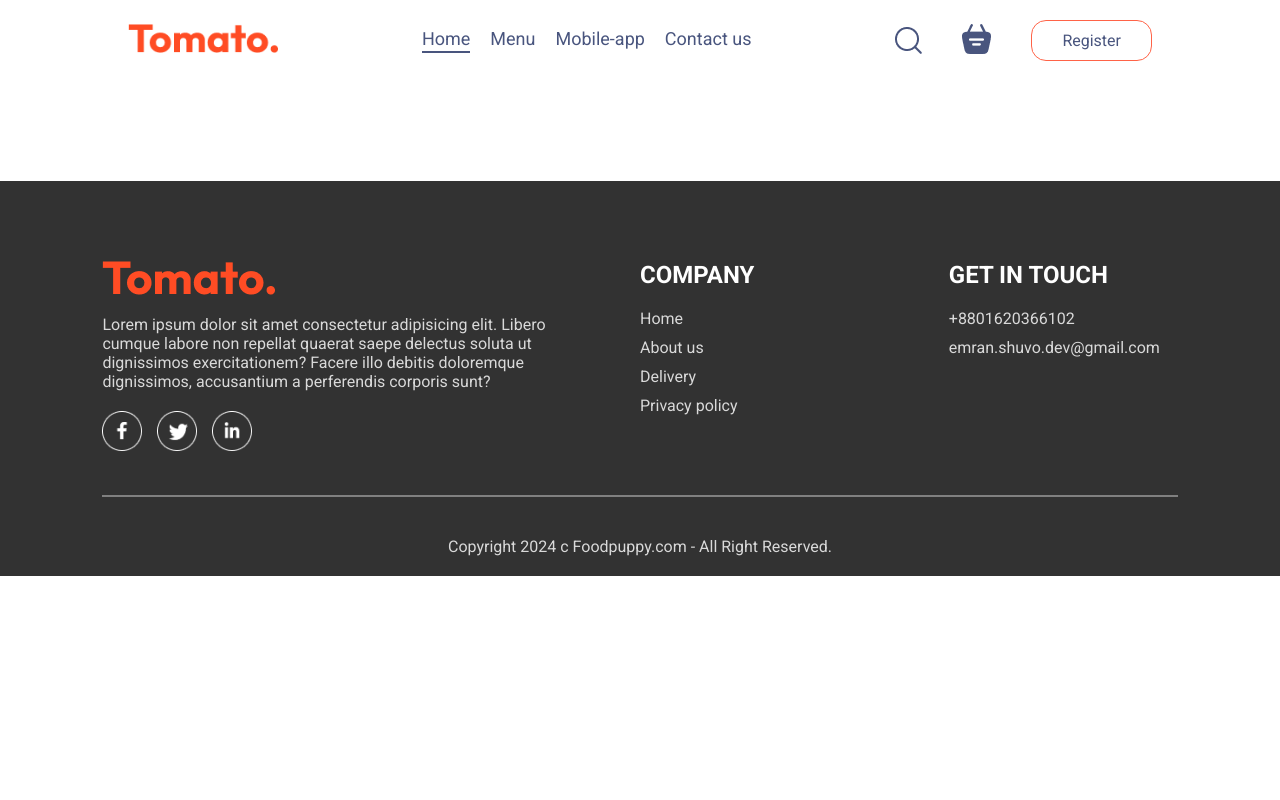
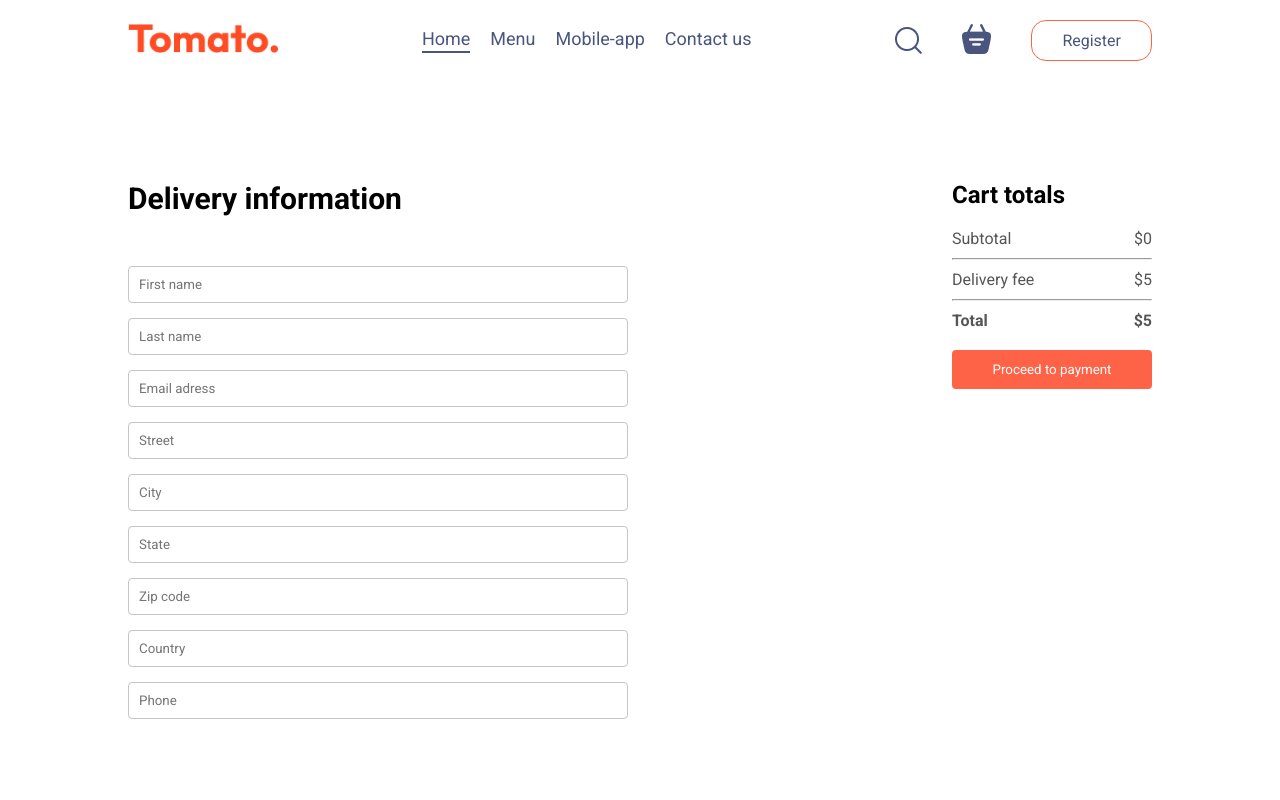
Before and after one commit to Emranhossainshuvo/food-puppy, a React (Vite) app: page /order in a window 1280 px wide. Shown: the top 800 px of the page. Built offline with nearby package versions, Linux system fonts and the light colour scheme.

Commit message:
placeorder basic html structure created

```diff
--- a/src/pages/Cart/Cart.jsx
+++ b/src/pages/Cart/Cart.jsx
@@ -1,10 +1,13 @@
 import { useContext } from "react";
 import "./Cart.css"
 import { StoreContext } from "../../context/StoreContext";
+import { useNavigate } from "react-router-dom";
 
 const Cart = () => {
 
-    const { cartItems, food_list, removeFromCart, getTotalCartAmount } = useContext(StoreContext)
+    const { cartItems, food_list, removeFromCart, getTotalCartAmount } = useContext(StoreContext);
+
+    const navigate = useNavigate();
 
     return (
         <div className="cart">
@@ -56,7 +59,7 @@
                             <b>${getTotalCartAmount()+5}</b>
                         </div>
                     </div>
-                    <button>Proceed to checkout</button>
+                    <button onClick={()=>navigate("/order")}>Proceed to checkout</button>
                 </div>
                 <div className="cart-promocode">
                     <div>
--- a/src/pages/PlaceOrder/PlaceOrder.css
+++ b/src/pages/PlaceOrder/PlaceOrder.css
@@ -0,0 +1,31 @@
+.place-order{
+    display: flex;
+    align-items: start;
+    justify-content: space-between;
+    gap: 50px;
+    margin-top: 100px;
+}
+
+.place-order-left{
+    width: 100%;
+    max-width: max(30%,500px);
+}
+
+.place-order-left .title{
+    font-size: 30px;
+    font-weight: 600;
+    margin-bottom: 50px;
+}
+
+.place-order-left input{
+    margin-bottom: 15px;
+    width: 100%;
+    padding: 10px;
+    border: 1px solid #c5c5c5;
+    border-radius: 4px;
+    outline-color: tomato;
+}
+
+.multi-fields{
+
+}
--- a/src/pages/PlaceOrder/PlaceOrder.jsx
+++ b/src/pages/PlaceOrder/PlaceOrder.jsx
@@ -1,10 +1,56 @@
+import { useContext } from "react";
 import "./PlaceOrder.css"
+import { StoreContext } from "../../context/StoreContext";
 
 const PlaceOrder = () => {
+
+    const {getTotalCartAmount} = useContext(StoreContext)
+
     return (
-        <div>
-
-        </div>
+        <form className="place-order">
+            <div className="place-order-left">
+                <p className="title">
+                    Delivery information
+                </p>
+                <div className="multi-fields">
+                    <input type="text" placeholder="First name" />
+                    <input type="text" placeholder="Last name" />
+                </div>
+                <input type="email" placeholder="Email adress" />
+                <input type="text" placeholder="Street" />
+                <div className="multi-fields">
+                    <input type="text" placeholder="City" />
+                    <input type="text" placeholder="State" />
+                </div>
+                <div className="multi-fields">
+                    <input type="text" placeholder="Zip code" />
+                    <input type="text" placeholder="Country" />
+                </div>
+                <input type="text" placeholder="Phone" />
+            </div>
+            <div className="place-order-right">
+                <div className="cart-total">
+                    <h2>Cart totals</h2>
+                    <div>
+                        <div className="cart-total-details">
+                            <p>Subtotal</p>
+                            <p>${getTotalCartAmount()}</p>
+                        </div>
+                        <hr />
+                        <div className="cart-total-details">
+                            <p>Delivery fee</p>
+                            <p>${5}</p>
+                        </div>
+                        <hr />
+                        <div className="cart-total-details">
+                            <b>Total</b>
+                            <b>${getTotalCartAmount() + 5}</b>
+                        </div>
+                    </div>
+                    <button>Proceed to payment</button>
+                </div>
+            </div>
+        </form>
     );
 };
 
```
